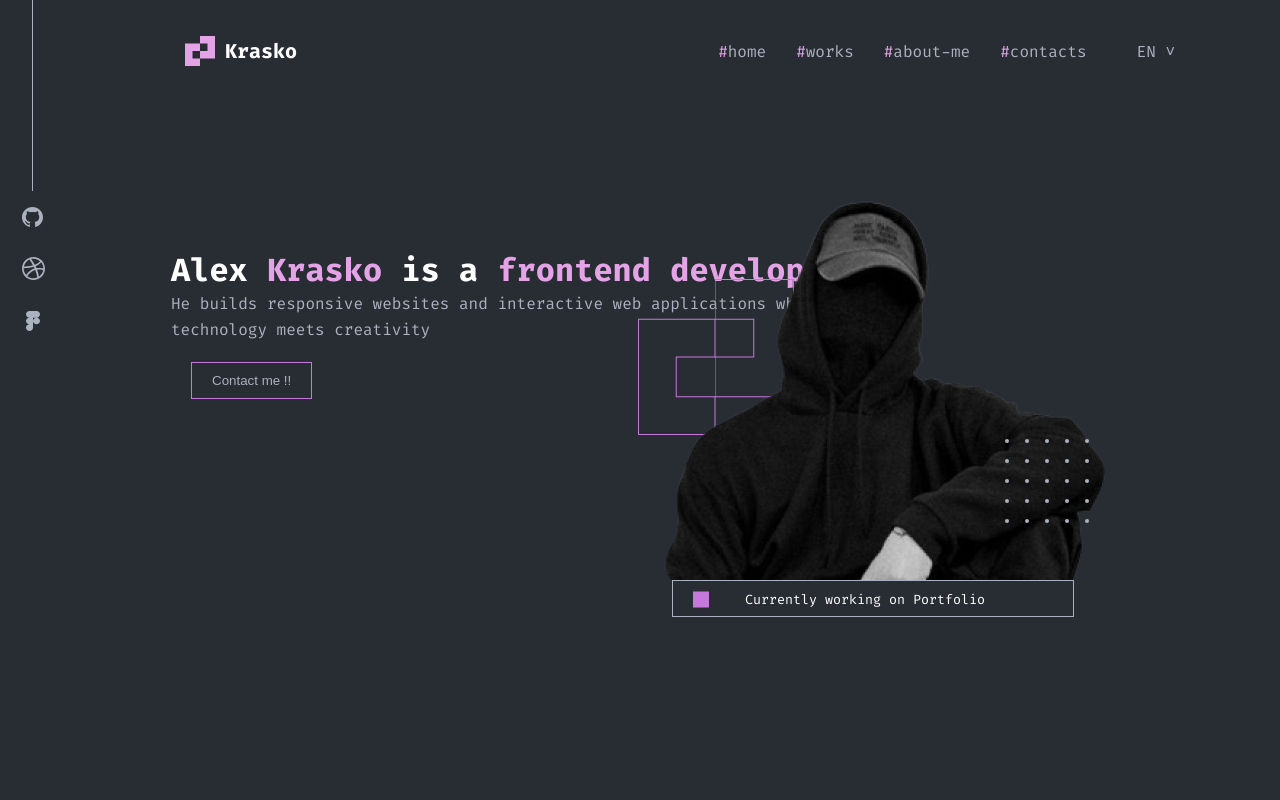
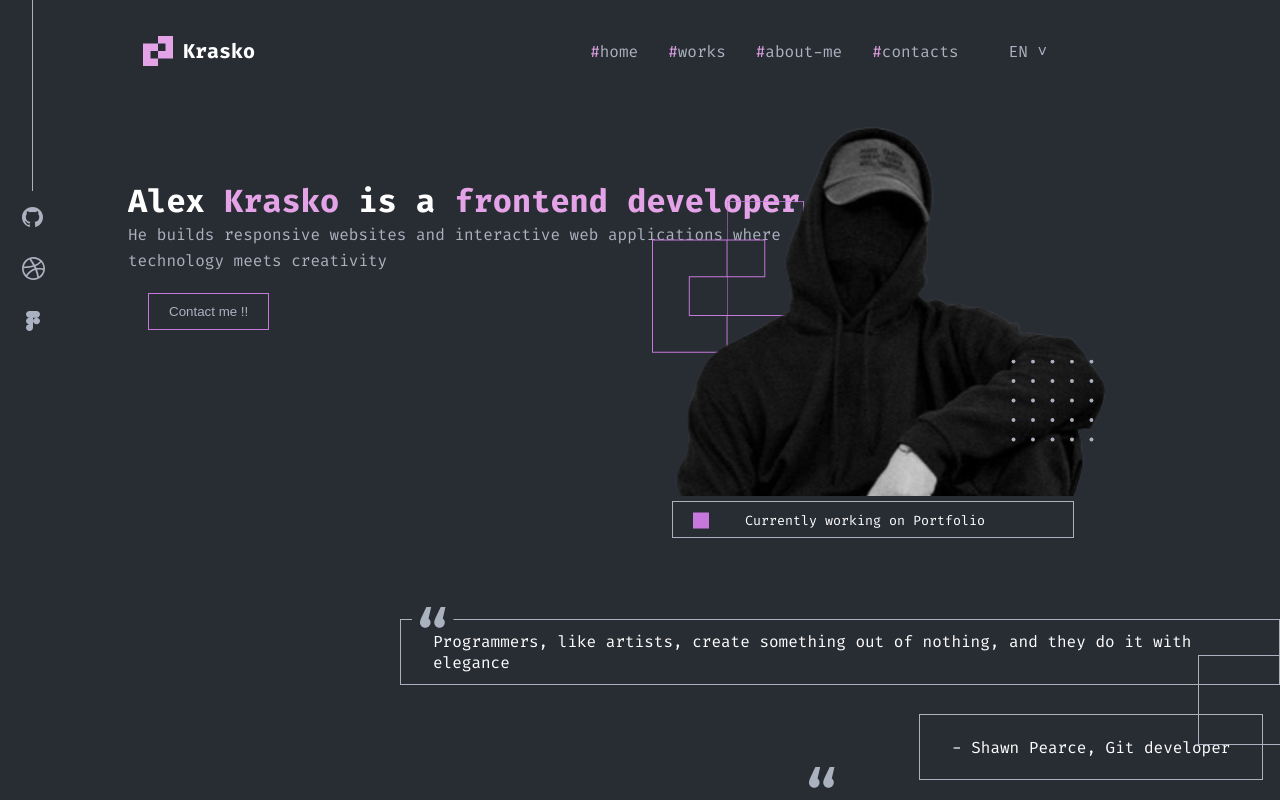
Before and after one commit to AliakseiKrasko/portfolio_project, a React app: page / in a window 1280 px wide. Shown: the top 800 px of the page. Built offline with nearby package versions, Linux system fonts and the light colour scheme.

Commit message:
styleded all project

```diff
--- a/src/components/Container.ts
+++ b/src/components/Container.ts
@@ -1,7 +1,7 @@
 import styled from "styled-components";
 
 export const Container = styled.div`
-    max-width: 1370px;
+    max-width: 100%;
     width: 100%;
     min-height: 100%;
     padding: 0 15px;
--- a/src/layout/header/Header.tsx
+++ b/src/layout/header/Header.tsx
@@ -23,10 +23,15 @@ const StyledHeader = styled.header`
     display: flex;
     margin: 0 auto;
     background-color: #282C33;
+    max-width: 80%;
     min-height: 61px;
     justify-content: space-between;
     padding-top: 23px;
     font-family: 'Fira Code', monospace;
-    padding-left: 170px;
-
+    //padding-left: 170px;
+    position: fixed;
+    left: 0;
+    right: 0;
+    top: 0;
+    z-index: 999;
 `
--- a/src/layout/section/main/Main.tsx
+++ b/src/layout/section/main/Main.tsx
@@ -1,6 +1,6 @@
 import React from 'react';
 import styled from "styled-components";
-import photo from './../../../assets/images/Image.png'
+import photo from './../../../assets/images/Group 46.svg'
 import {FlexWrapper} from '../../../components/FlexWrapper';
 import {Icon} from "../../../components/icon/Icon";
 import {StyledButton} from "../../../components/StyledButton";
@@ -8,7 +8,7 @@ import {StyledButton} from "../../../components/StyledButton";
 export const Main = () => {
     return (
         <StyledMain>
-            <FlexWrapper align="center" justify="space-around">
+            <FlexWrapper align="center" justify="space-beetween">
                 <StyledSocialIcon>
                     <StyledSpan></StyledSpan>
                     <Icon iconId={`github`} fill={`#ABB2BF`} width={`52`}/>
@@ -21,15 +21,15 @@ export const Main = () => {
                         technology meets creativity</StyledText>
                     <StyledButton margin="20px">Contact me !!</StyledButton>
                 </StyledSection>
-                <Icon iconId='logoSquare' fill={`#E4A2E7`} height={`156`} width={`156`} viewBox={`0 0 156 156`}
-                      style={{ position: 'absolute', right: '486px', top: '200px' }} />
+                {/*<Icon iconId='logoSquare' fill={`#E4A2E7`} height={`156`} width={`156`} viewBox={`0 0 156 156`}*/}
+                {/*      style={{ position: 'absolute', right: '486px', top: '200px' }} />*/}
                 <StyledPhoto src={photo} alt="img"/>
                 <StyledButtonWorks>
                     <Icon iconId={`iconColor`}/>
                     Currently working on Portfolio
                 </StyledButtonWorks>
-                <Icon iconId='square' fill={`#E4A2E7`} height={`84`} width={`84`} viewBox={`0 0 84 84`}
-                      style={{ position: 'absolute', right: '191px', top: '360px' }} zIndex={2} />
+                {/*<Icon iconId='square' fill={`#E4A2E7`} height={`84`} width={`84`} viewBox={`0 0 84 84`}*/}
+                {/*      style={{ position: 'absolute', right: '191px', top: '360px' }} zIndex={2} />*/}
                 <StyledQuote>Programmers, like artists, create something out of nothing, and they do it with elegance</StyledQuote>
                 <StyledQuoteMini>- Shawn Pearce, Git developer</StyledQuoteMini>
                 <Icon iconId={`qutes`}
@@ -45,22 +45,25 @@ export const Main = () => {
 
 const StyledSection = styled.div`
     display: flex;
+    min-width: 50%;
     flex-direction: column;
     align-items: start;
-    min-width: 512px;
-    margin-top: 30px;
-    position: absolute;
-    left: 171px;
-    top: 140px;
+    //min-width: 512px;
+    margin-top: 180px;
+    //position: absolute;
+    //left: 171px;
+    //top: 140px;
 `
 
 const StyledMain = styled.div`
     min-height: 120vh;
+    max-width: 80%;
     margin: 0 auto;
+    justify-content: space-between;
     background-color: #282C33;
-    padding: 5px 20px;
+    //padding: 5px 20px;
     font-family: 'Fira Code', monospace;
-    position: relative;
+    //position: relative;
     overflow: hidden;
 `
 
@@ -118,7 +121,7 @@ const StyledSocialIcon = styled.div`
     position: fixed;
     top: 0;
     left: 17px;
-
+    z-index: 9999;
 `
 const StyledSpan = styled.span`
     width: 1px;
```
Also changed, not shown: src/assets/images/Group 46.svg (added), src/assets/images/logo.svg.
